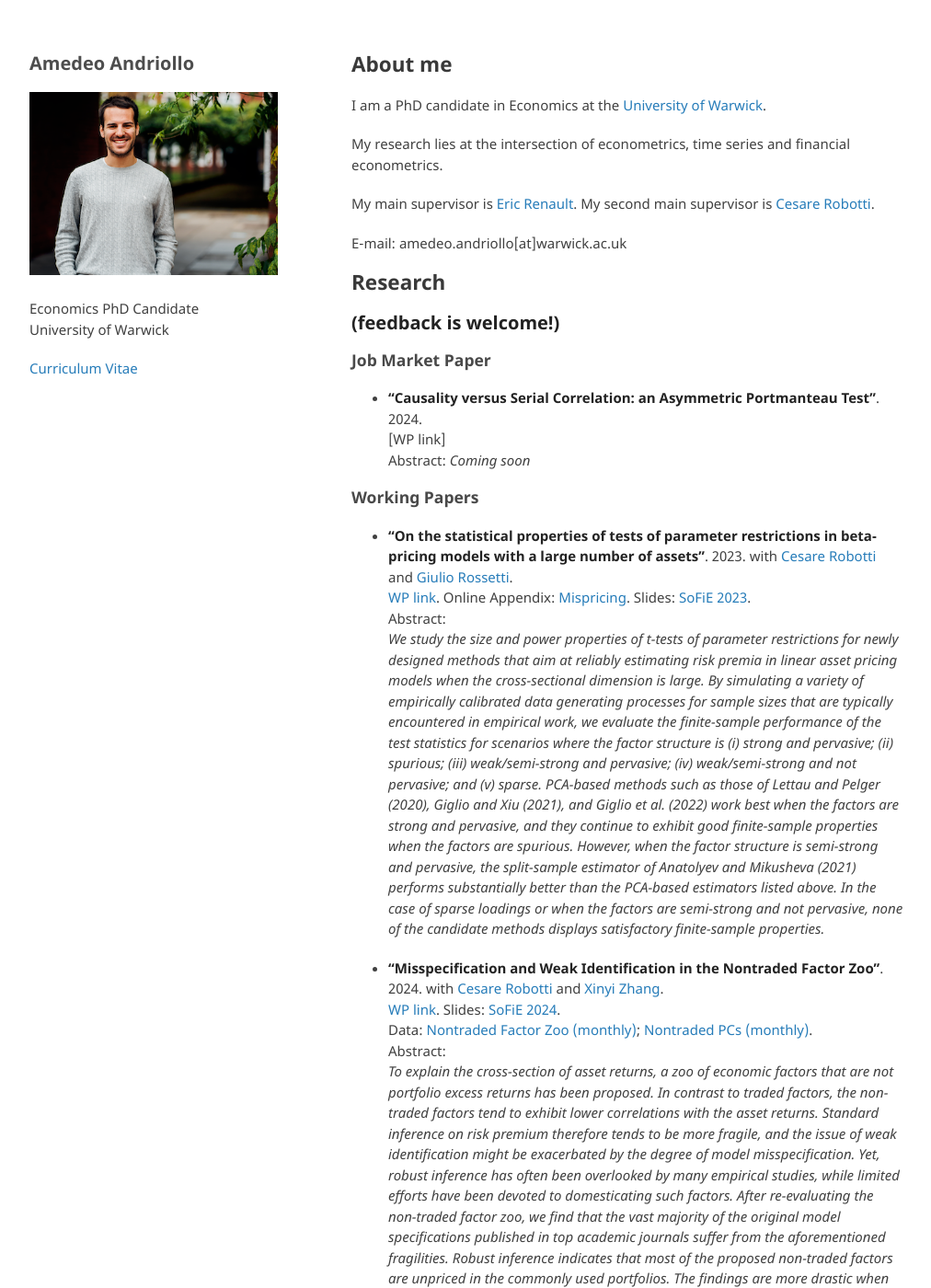
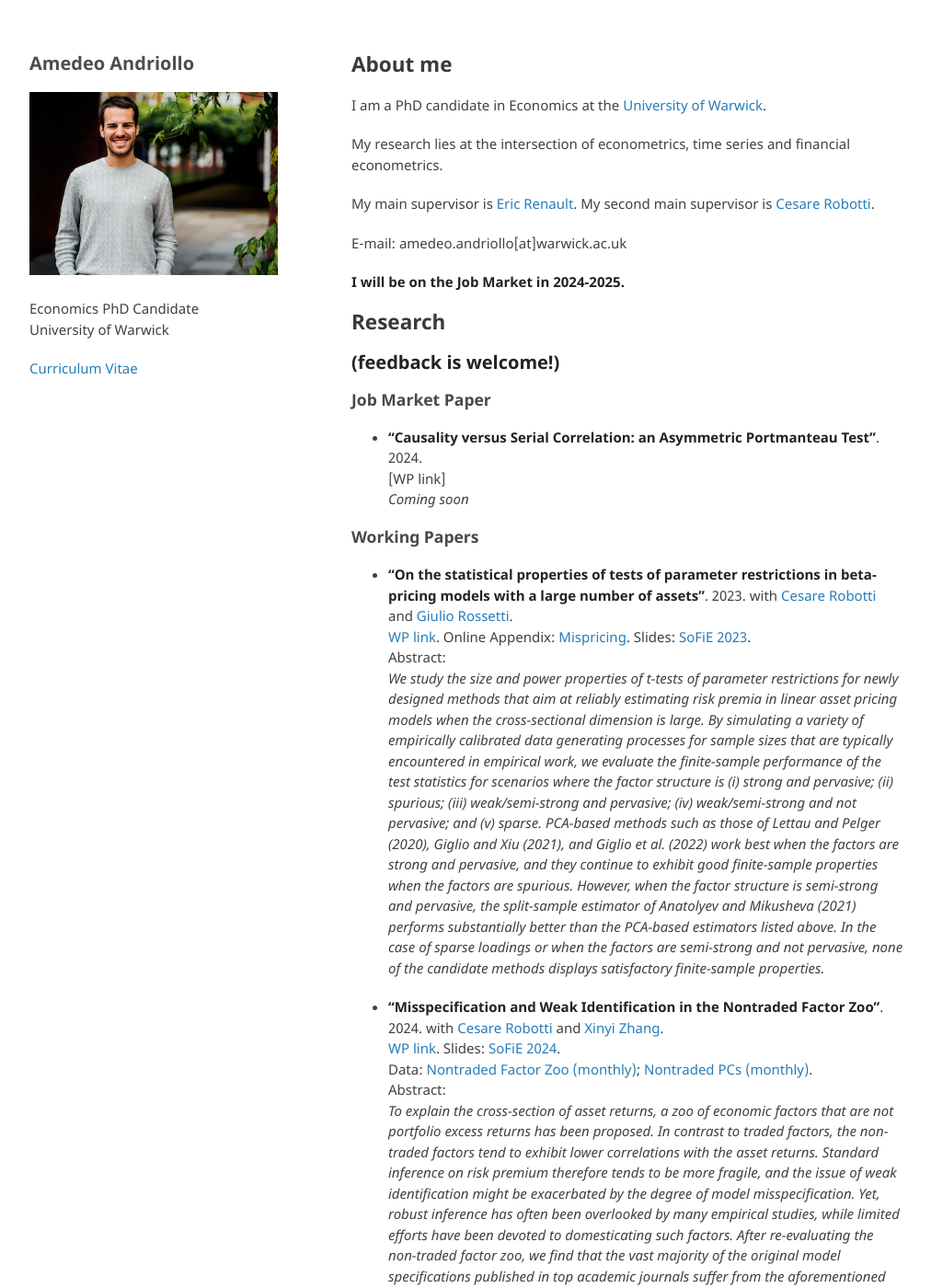
Before and after one commit to amandri/amandri.github.io, a Jekyll site: the page built from index.md, in a window 1280 px wide and 1400 px high. Shown: the whole window at 92% size, without its empty margins (133-1145 px from the left). Built offline with Jekyll 4.4.1, drawn with Linux system fonts in a browser that asks for light colours; the repository's description, which GitHub fills in, is left out; our own code applies the rules of GitHub Pages for plain Markdown files.

Commit message:
Update index.md

```diff
--- a/index.md
+++ b/index.md
@@ -12,6 +12,8 @@ My main supervisor is [Eric Renault](https://warwick.ac.uk/fac/soc/economics/sta
 
 E-mail: amedeo.andriollo[at]warwick.ac.uk
 
+**I will be on the Job Market in 2024-2025.**
+
 ## Research
 
 # **(feedback is welcome!)**
@@ -20,7 +22,6 @@ E-mail: amedeo.andriollo[at]warwick.ac.uk
 
 - **"Causality versus Serial Correlation: an Asymmetric Portmanteau Test"**. 2024. \
 [WP link] \
-Abstract:
 *Coming soon*
 
 ### Working Papers
@@ -39,6 +40,6 @@ Abstract: \
 
 ### Works in Progress
 
-- **"Identification of Impulse Responses Zoo Tamed by Local Projections"**. with [Eric Renault](https://warwick.ac.uk/fac/soc/economics/staff/emrrenault/#).\
+- **"Identification of Impulse Responses Zoo Tamed by Local Projections"**. with [Eric Renault](https://warwick.ac.uk/fac/soc/economics/staff/emrrenault/#).
 
-- **"Social interactions under cluster dependence"**. with [Luis E. Candelaria](https://lecandelaria.github.io).\
+- **"Social interactions under cluster dependence"**. with [Luis E. Candelaria](https://lecandelaria.github.io).
```
